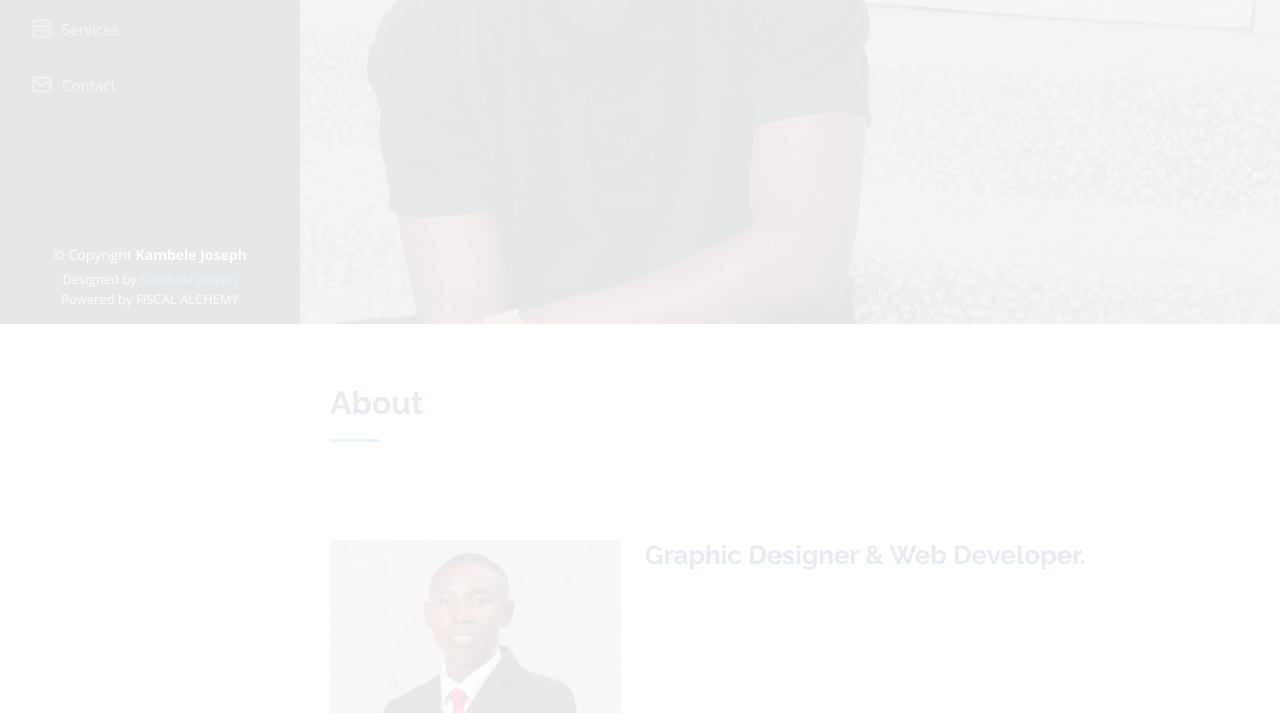
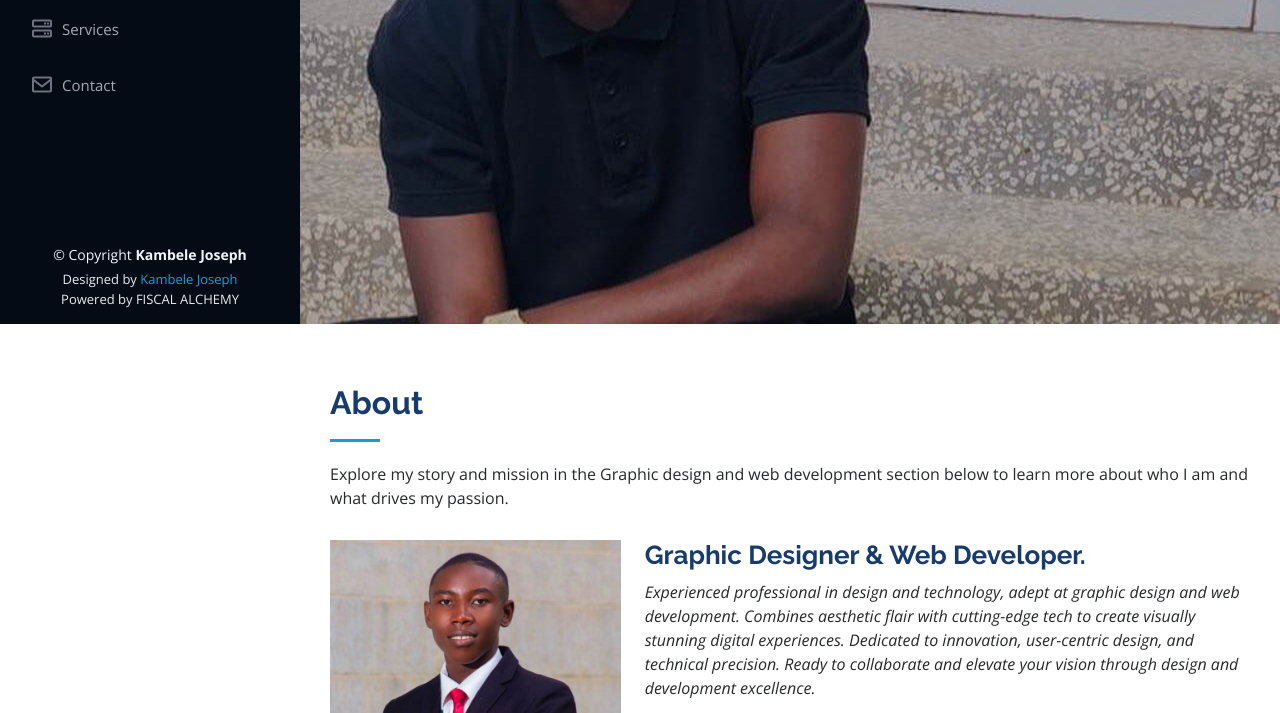
Before and after one commit to michaelsinkamba211/josephkambele-portfoliowebsite, a plain HTML site: page index.html in a window 1280 px wide. Shown: the part 476-1189 px from the top of the page. Drawn offline with nearby package versions, Linux system fonts and the light colour scheme.

Commit message:
pyament aggreed

```diff
--- a/assets/css/style.css
+++ b/assets/css/style.css
@@ -12,8 +12,8 @@
 body {
   font-family: "Open Sans", sans-serif;
   color: #272829;
-  opacity: 0.1 !important;
-  color: #ffffff2f !important;
+  /* opacity: 0.1 !important; */
+  /* color: #ffffff2f !important; */
 }
 
 a {
```
